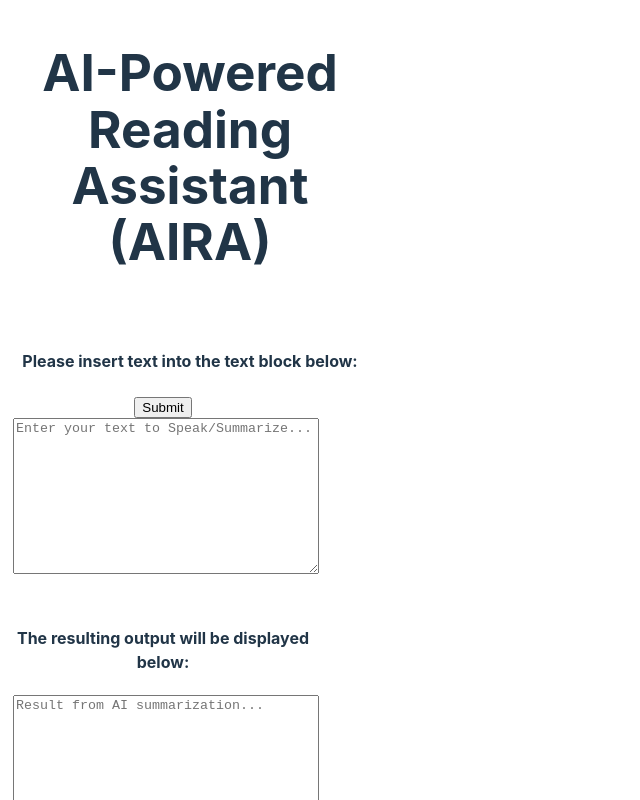
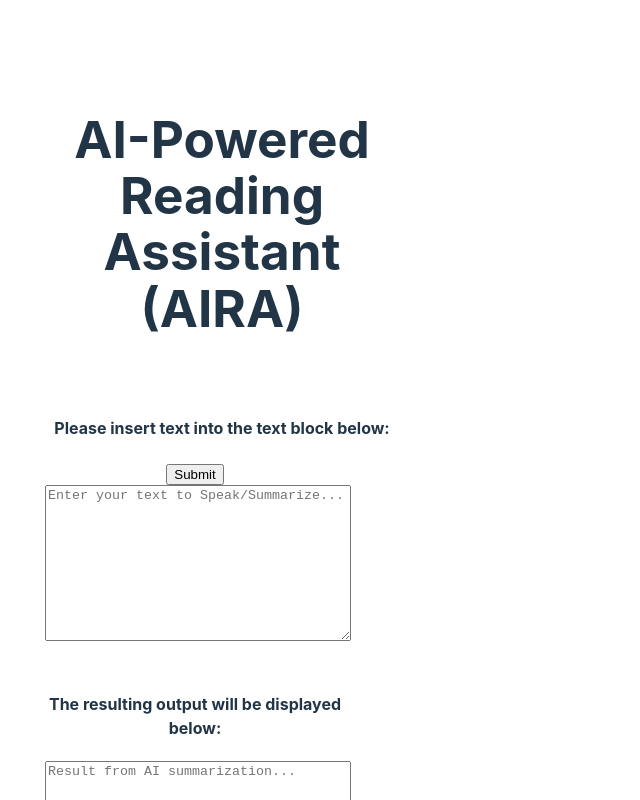
Before and after one commit to dasanchez981/fall23eecs495-ai-reading-assistant, a React (Vite) app in the folder ai-reading-assistant/: page / in a window 1280 px wide. Shown: the top 800 px of the page, without its empty margins (0-640 px from the left). Built offline with nearby package versions, Linux system fonts and the light colour scheme; no server answers.

Commit message:
One scrollbar, position of container changed to relative

```diff
--- a/ai-reading-assistant/src/App.css
+++ b/ai-reading-assistant/src/App.css
@@ -24,11 +24,12 @@ html, body{
   height: 1000px;
   /* EXPERIMENTAL WIDTH */
   width: 400px;
-  overflow: scroll;
+  /* overflow: scroll; */
+
 }
 
 #sidebar_container{
-  position: fixed;
+  position: relative;
   top: 0;
   height: 100%;
   left: 0;
@@ -36,6 +37,7 @@ html, body{
   padding:10px 13px;
   /* background-color:#D3D9DE; */
   z-index: 99999;
+
 
 }
 
```
